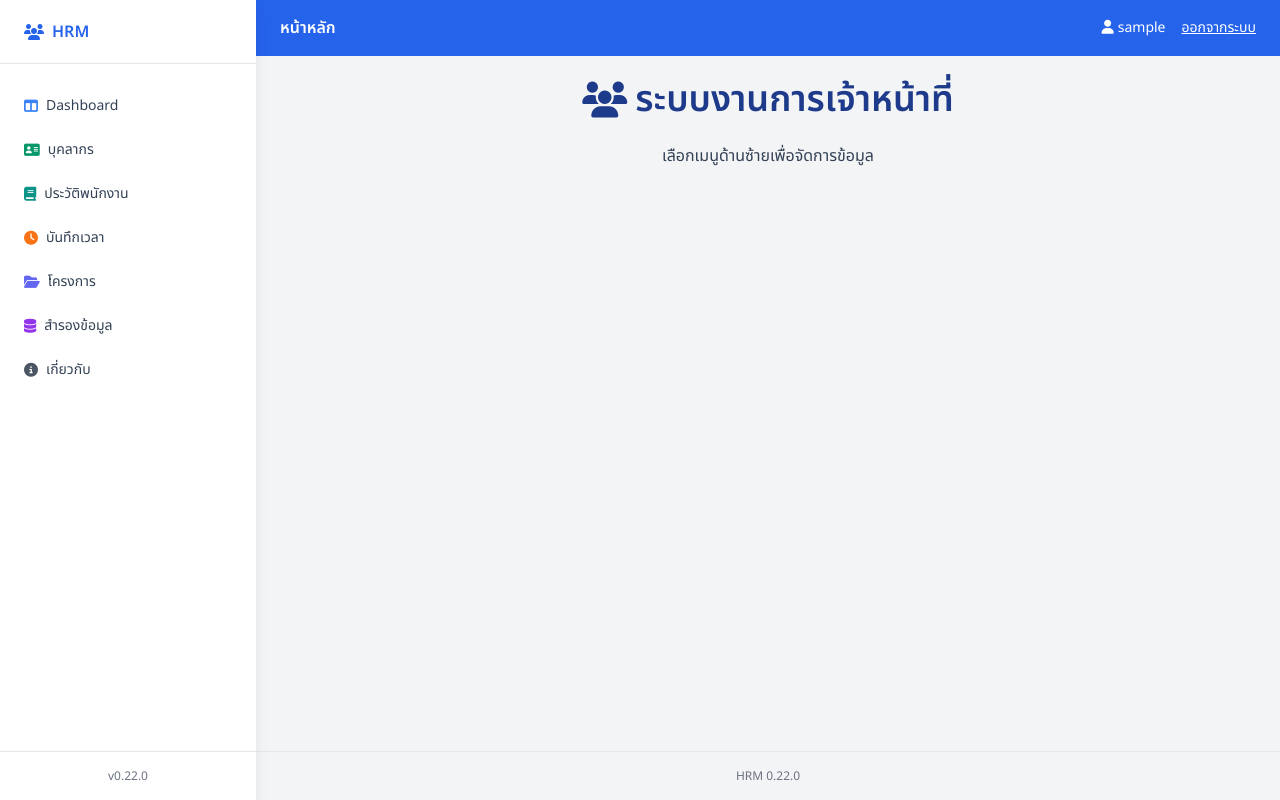
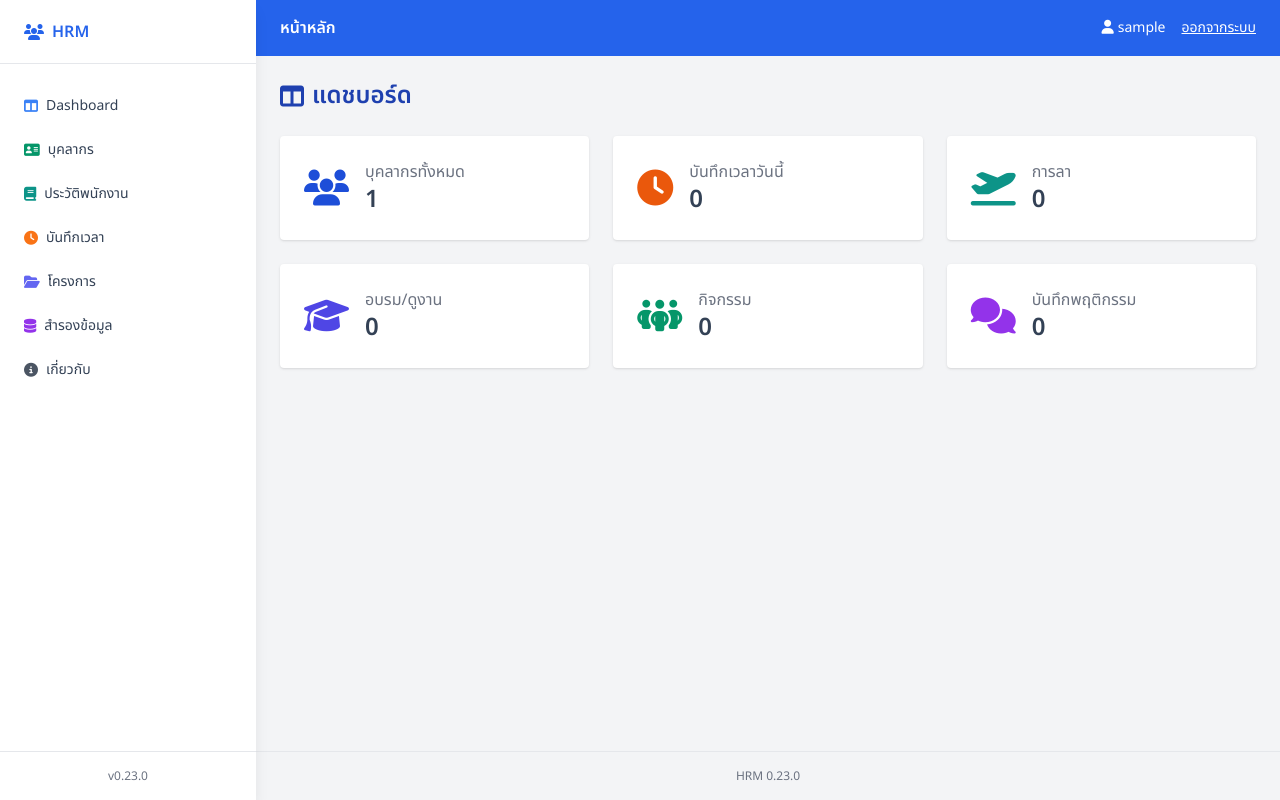
Before and after one commit to theeraphol/hrm, a Flask app: page /hrm/ in a window 1280 px wide. Run offline with Flask 2, Linux system fonts and the light colour scheme; the visitor is signed in with stand-in values (Sample User, id 1); data that the repository does not hold is empty; some libraries are stand-ins or nearby versions.

Commit message:
Improve dashboard and update version

```diff
--- a/app.py
+++ b/app.py
@@ -60,7 +60,41 @@ def sso_authenticated():
 def index():
     if not sso_authenticated():
         return redirect(url_for('hrm.login'))
-    return render_template('index.html', title='หน้าหลัก')
+
+    conn = get_connection()
+    try:
+        with conn.cursor() as cur:
+            cur.execute('SELECT COUNT(*) AS c FROM staff')
+            staff_count = cur.fetchone()['c']
+
+            cur.execute('SELECT COUNT(*) AS c FROM attendances '\
+                        'WHERE DATE(checkin_time)=CURDATE()')
+            today_attendance = cur.fetchone()['c']
+
+            cur.execute('SELECT COUNT(*) AS c FROM leaves')
+            leave_count = cur.fetchone()['c']
+
+            cur.execute('SELECT COUNT(*) AS c FROM trainings')
+            training_count = cur.fetchone()['c']
+
+            cur.execute('SELECT COUNT(*) AS c FROM activities')
+            activity_count = cur.fetchone()['c']
+
+            cur.execute('SELECT COUNT(*) AS c FROM behaviors')
+            behavior_count = cur.fetchone()['c']
+    finally:
+        conn.close()
+
+    return render_template(
+        'index.html',
+        title='หน้าหลัก',
+        staff_count=staff_count,
+        today_attendance=today_attendance,
+        leave_count=leave_count,
+        training_count=training_count,
+        activity_count=activity_count,
+        behavior_count=behavior_count,
+    )
 
 @bp.route('/login')
 def login():
--- a/config.py
+++ b/config.py
@@ -3,7 +3,7 @@ import os
 class Config:
     """การตั้งค่าสำหรับแอปพลิเคชัน"""
 
-    VERSION = "0.22.0"
+    VERSION = "0.23.0"
 
     # ตั้งเวลาเข้างานและออกงานเริ่มต้น
     DEFAULT_CHECKIN_TIME = os.environ.get('DEFAULT_CHECKIN_TIME', '08:30')
--- a/templates/index.html
+++ b/templates/index.html
@@ -1,10 +1,51 @@
 {% extends 'base.html' %}
 {% block body %}
-<div class="text-center space-y-6">
-  <h1 class="text-4xl font-bold text-blue-900 flex items-center justify-center gap-2">
-    <i class="fa-solid fa-users"></i>
-    <span>ระบบงานการเจ้าหน้าที่</span>
-  </h1>
-  <p>เลือกเมนูด้านซ้ายเพื่อจัดการข้อมูล</p>
+<h1 class="text-2xl font-bold text-blue-800 mb-6 flex items-center gap-2">
+  <i class="fa-solid fa-table-columns"></i>
+  <span>แดชบอร์ด</span>
+</h1>
+<div class="grid grid-cols-1 md:grid-cols-2 xl:grid-cols-3 gap-6">
+  <div class="p-6 bg-white rounded shadow flex items-center gap-4">
+    <i class="fa-solid fa-users text-4xl text-blue-700"></i>
+    <div>
+      <div class="text-gray-500">บุคลากรทั้งหมด</div>
+      <div class="text-2xl font-semibold">{{ staff_count }}</div>
+    </div>
+  </div>
+  <div class="p-6 bg-white rounded shadow flex items-center gap-4">
+    <i class="fa-solid fa-clock text-4xl text-orange-600"></i>
+    <div>
+      <div class="text-gray-500">บันทึกเวลาวันนี้</div>
+      <div class="text-2xl font-semibold">{{ today_attendance }}</div>
+    </div>
+  </div>
+  <div class="p-6 bg-white rounded shadow flex items-center gap-4">
+    <i class="fa-solid fa-plane-departure text-4xl text-teal-600"></i>
+    <div>
+      <div class="text-gray-500">การลา</div>
+      <div class="text-2xl font-semibold">{{ leave_count }}</div>
+    </div>
+  </div>
+  <div class="p-6 bg-white rounded shadow flex items-center gap-4">
+    <i class="fa-solid fa-graduation-cap text-4xl text-indigo-600"></i>
+    <div>
+      <div class="text-gray-500">อบรม/ดูงาน</div>
+      <div class="text-2xl font-semibold">{{ training_count }}</div>
+    </div>
+  </div>
+  <div class="p-6 bg-white rounded shadow flex items-center gap-4">
+    <i class="fa-solid fa-people-group text-4xl text-emerald-600"></i>
+    <div>
+      <div class="text-gray-500">กิจกรรม</div>
+      <div class="text-2xl font-semibold">{{ activity_count }}</div>
+    </div>
+  </div>
+  <div class="p-6 bg-white rounded shadow flex items-center gap-4">
+    <i class="fa-solid fa-comments text-4xl text-purple-600"></i>
+    <div>
+      <div class="text-gray-500">บันทึกพฤติกรรม</div>
+      <div class="text-2xl font-semibold">{{ behavior_count }}</div>
+    </div>
+  </div>
 </div>
 {% endblock %}
```
Also changed, not shown: README.md.
